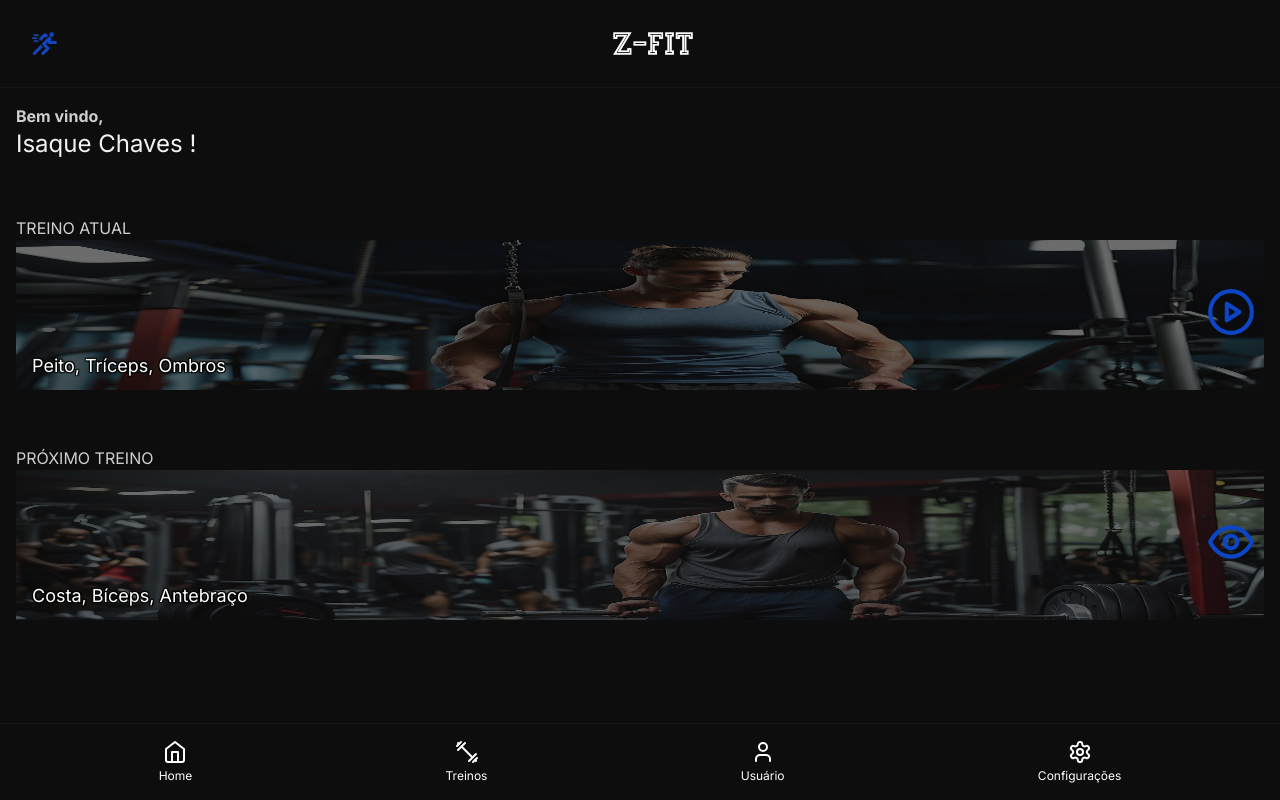
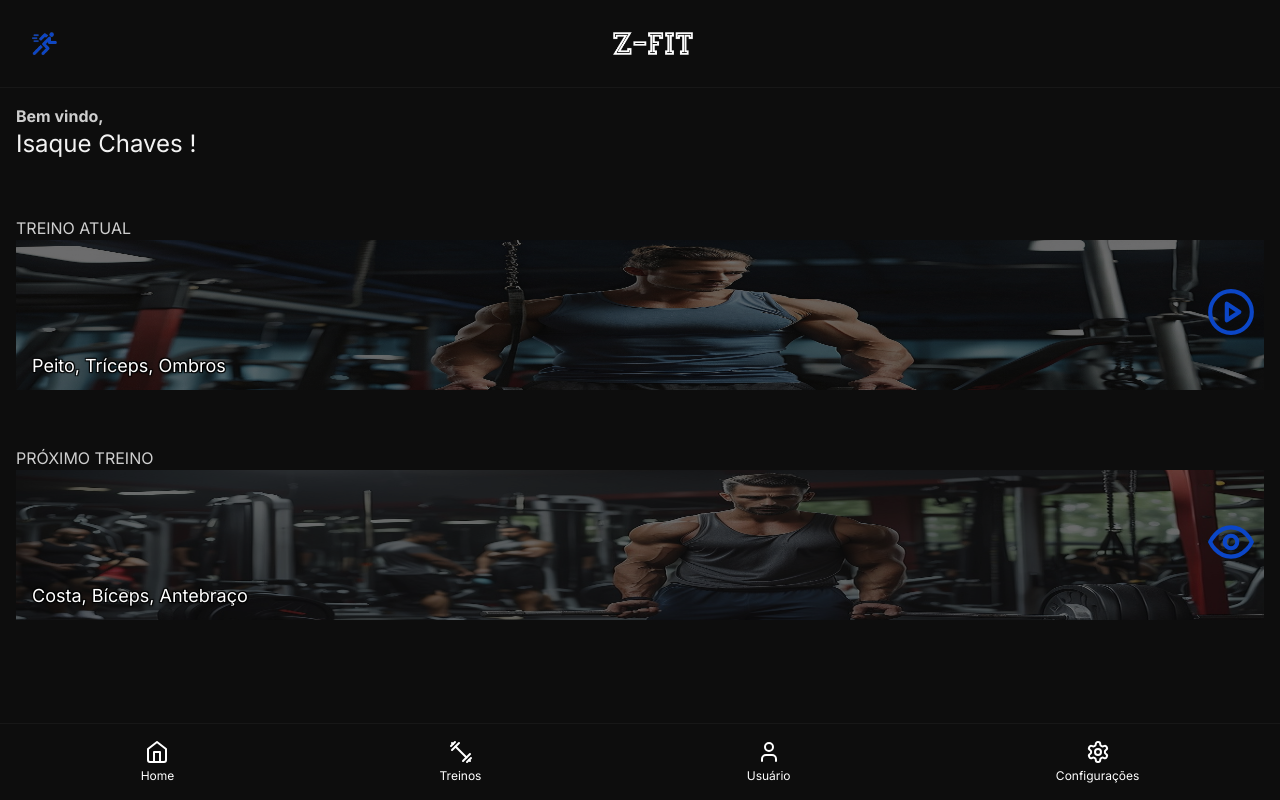
Before and after one commit to isaquerchaves/z-fit, a Next.js app: page / in a window 1280 px wide. Built offline with nearby package versions, Linux system fonts and the light colour scheme.

Commit message:
style: change padding footer

```diff
--- a/src/components/ui/footer.tsx
+++ b/src/components/ui/footer.tsx
@@ -3,7 +3,7 @@ import Link from "next/link";
 
 const Footer = () => {
     return (
-        <div className="px-8 py-4 flex flex-row justify-around items-center">
+        <div className="px-2 py-4 flex flex-row justify-around items-center">
             <Link href='/' >
                 <button className="flex flex-col items-center">
                     <Home/>
```
